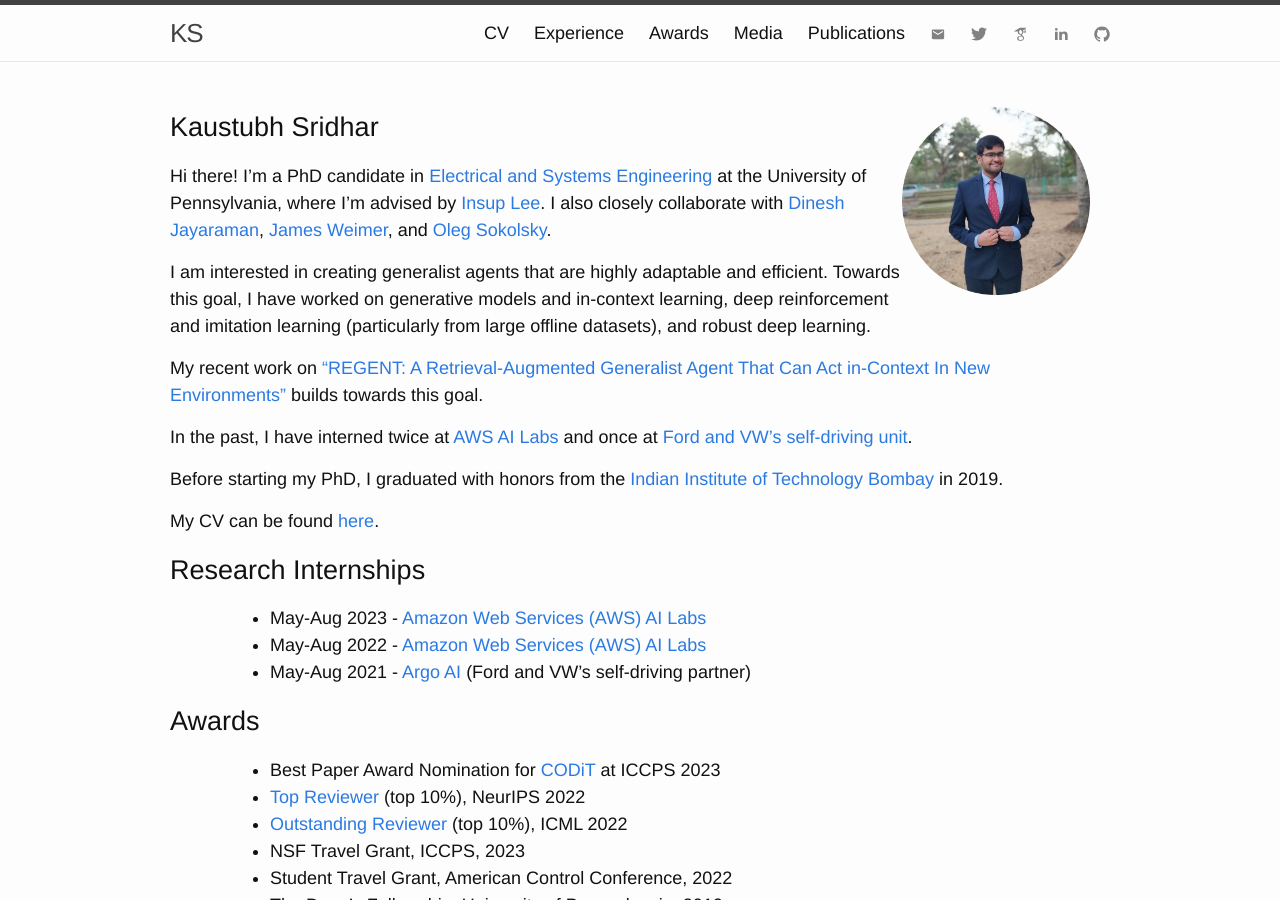
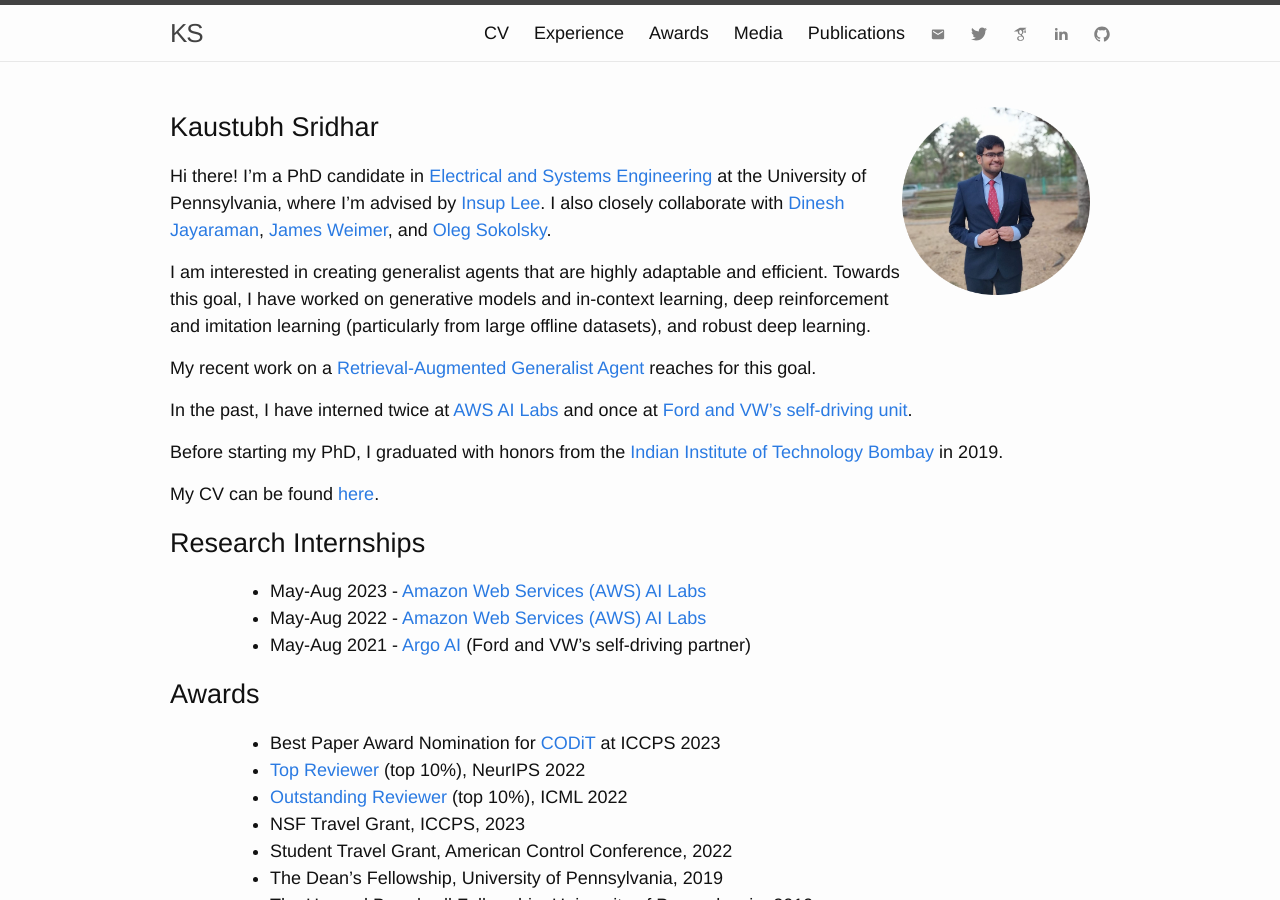
Before and after one commit to kaustubhsridhar/kaustubhsridhar.github.io, a Jekyll site: the page built from index.md, in a window 1280 px wide and 900 px high. Built offline with Jekyll 4.4.1, drawn with Linux system fonts in a browser that asks for light colours; nearby versions of some CDN libraries.

Commit message:
Update index.md

```diff
--- a/index.md
+++ b/index.md
@@ -12,7 +12,7 @@ Hi there! I'm a PhD candidate in <a href="https://www.ese.upenn.edu/">Electrical
 
 I am interested in creating generalist agents that are highly adaptable and efficient. Towards this goal, I have worked on generative models and in-context learning, deep reinforcement and imitation learning (particularly from large offline datasets), and robust deep learning.
 
-My recent work on ["REGENT: A Retrieval-Augmented Generalist Agent That Can Act in-Context In New Environments"](https://kaustubhsridhar.github.io/regent-research/static/docs/REGENT.pdf) builds towards this goal.
+My recent work on a [Retrieval-Augmented Generalist Agent](https://kaustubhsridhar.github.io/regent-research/static/docs/REGENT.pdf) reaches for this goal.
 
 In the past, I have interned twice at [AWS AI Labs](https://aws.amazon.com/machine-learning/ai-services/) and once at [Ford and VW's self-driving unit](https://www.argo.ai/).
 
```
